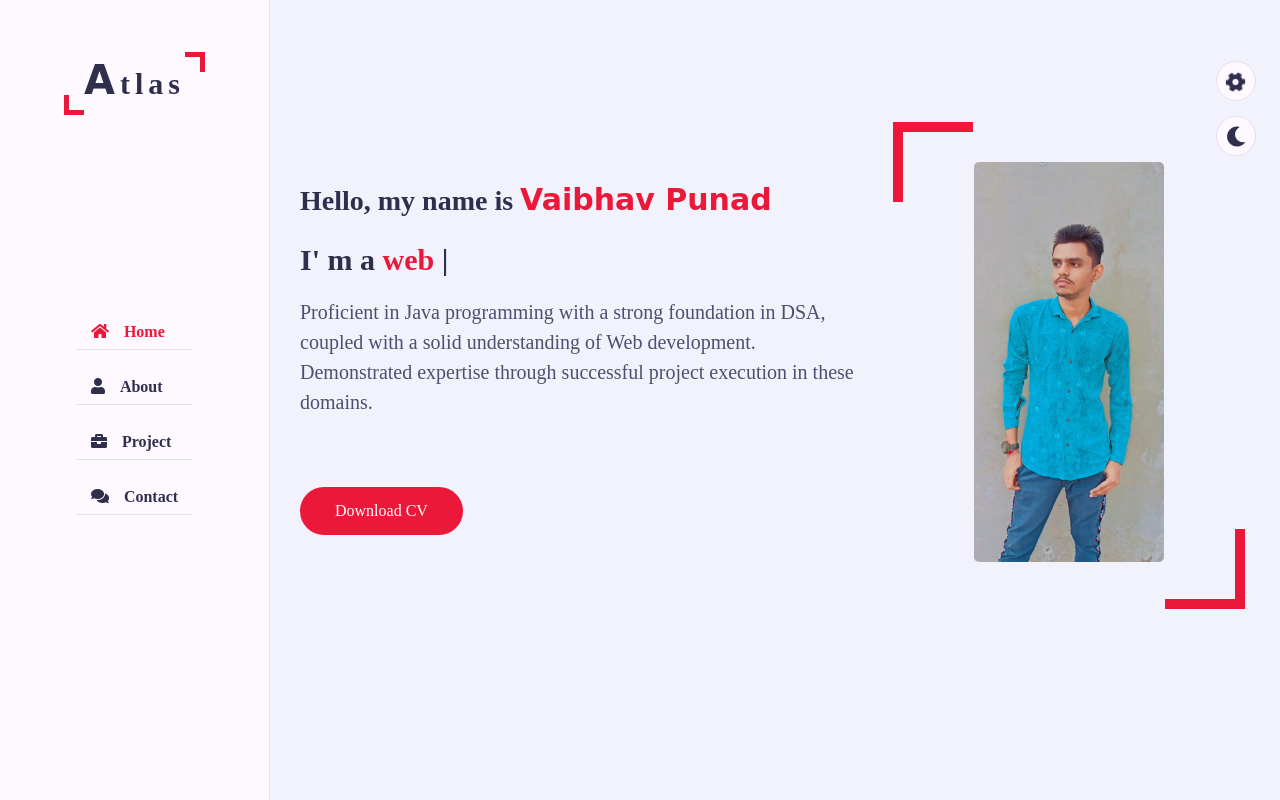
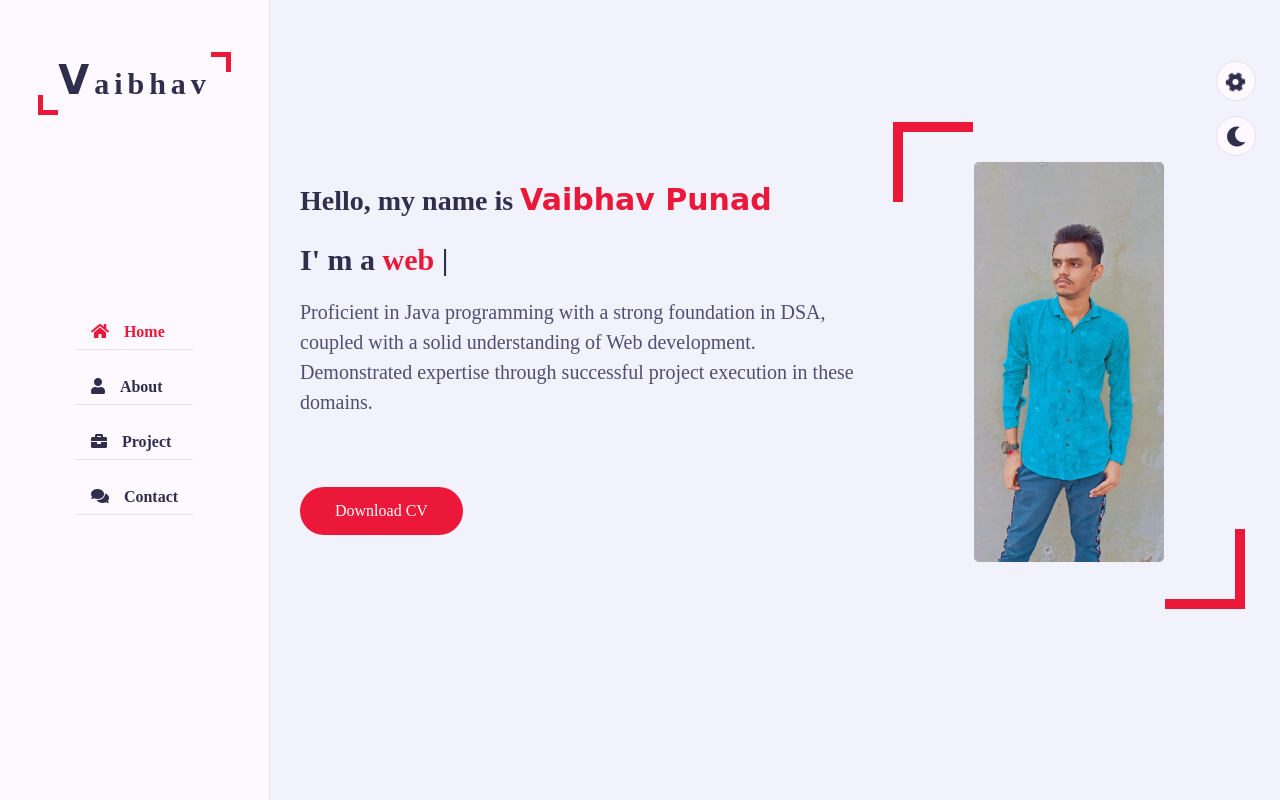
Before and after one commit to vaibhav0607/Mysite.github.io, a plain HTML site: page index.html in a window 1280 px wide. Drawn offline with nearby package versions, Linux system fonts and the light colour scheme; a web font is replaced by a local one.

Commit message:
Update index.html

```diff
--- a/index.html
+++ b/index.html
@@ -24,7 +24,7 @@
         <!-- Aside start -->
         <div class="aside">
             <div class="logo">
-                <a href="#"><span>A</span>tlas</a>
+                <a href="#"><span>V</span>aibhav</a>
             </div>
             <div class="nav-toggler">
                 <span></span>
```
